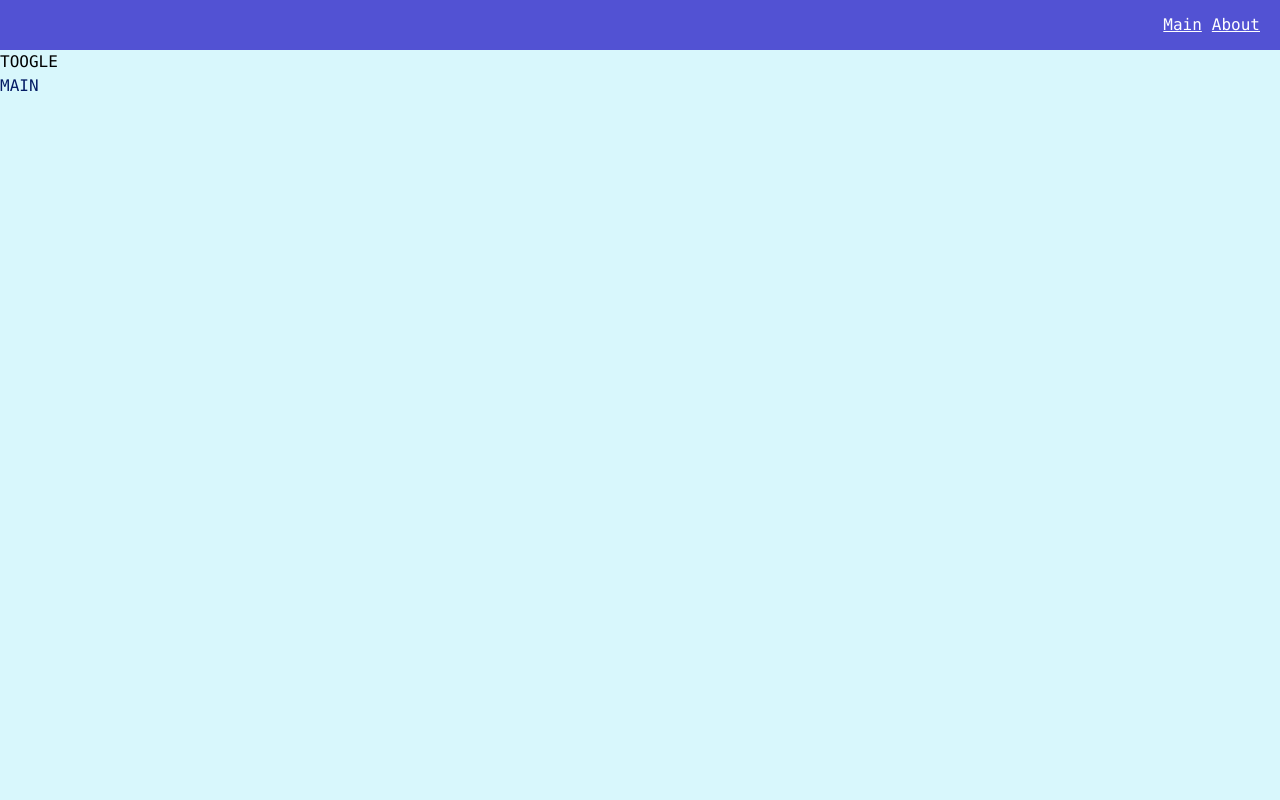
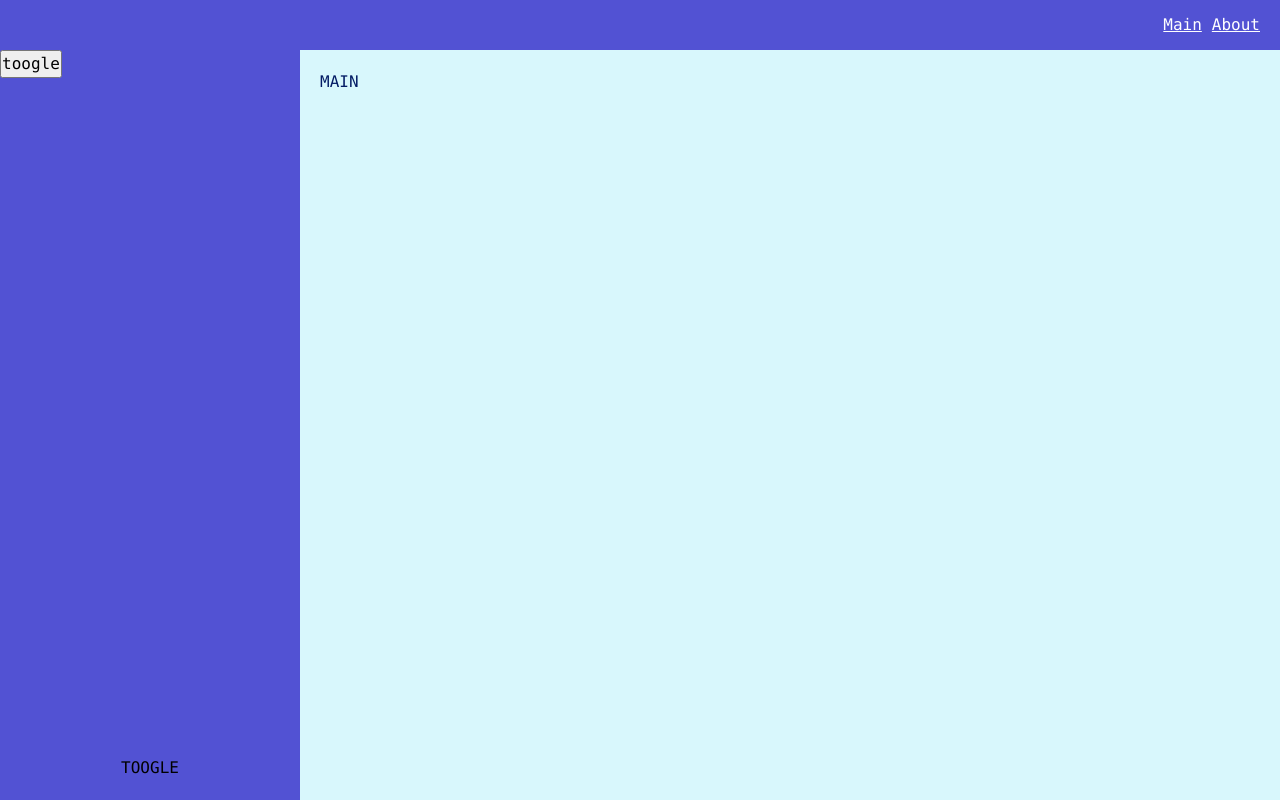
Before and after one commit to Annettuu/blog, a React app: page / in a window 1280 px wide. Built offline with nearby package versions, Linux system fonts and the light colour scheme.

Commit message:
Add: sidebar

```diff
--- a/src/app/App.tsx
+++ b/src/app/App.tsx
@@ -3,7 +3,7 @@ import {UseTheme} from "app/provides/ThemeProvider";
 import {classNames} from "shared/lib/classNames";
 import {AppRouter} from "app/provides/router";
 import {NavBar} from "widgets/NavBar";
-import {ThemeSwitcher} from "widgets/ThemeSwitcher";
+import {Sidebar} from "widgets/Sidebar";
 
 export const App = () => {
     const  {theme} = UseTheme();
@@ -11,8 +11,10 @@ export const App = () => {
     return (
         <div className={classNames('app',{},[theme])}>
             <NavBar />
-            <ThemeSwitcher />
-            <AppRouter />
+            <div className='content-page'>
+                <Sidebar />
+                <AppRouter />
+            </div>
         </div>
     )
 }
--- a/src/app/provides/router/ui/AppRouter.tsx
+++ b/src/app/provides/router/ui/AppRouter.tsx
@@ -5,6 +5,7 @@ import {routeConfig} from "shared/config/routeConfig/routeConfig";
 const AppRouter = () => {
     return (
         <Suspense fallback={<div>Loading...</div>}>
+            <div className='page-wrapper'>
                 <Routes>
                     {Object.values(routeConfig).map(({element, path}) => (
                         <Route
@@ -14,6 +15,7 @@ const AppRouter = () => {
                         />
                     ))}
                 </Routes>
+            </div>
         </Suspense>
     );
 };
--- a/src/app/styles/index.scss
+++ b/src/app/styles/index.scss
@@ -11,3 +11,11 @@
 
   min-height: 100vh;
 }
+
+.content-page {
+  display: flex;
+}
+.page-wrapper {
+  flex-grow: 1;
+  padding: 20px;
+}
--- a/src/app/styles/variables/global.scss
+++ b/src/app/styles/variables/global.scss
@@ -10,4 +10,7 @@
   --font-l: var(--font-size-l) / var(--font-line-l) var(--font-family-main);
 
   --navbar-height: 50px;
+
+  --sidebar-width: 300px;
+  --sidebar-width-collapsed: 80px;
 }
--- /dev/null
+++ b/src/widgets/Sidebar/index.ts
@@ -0,0 +1,3 @@
+import { Sidebar } from "./ui/Sidebar/Sidebar";
+
+export { Sidebar };
--- /dev/null
+++ b/src/widgets/Sidebar/ui/Sidebar/Sidebar.module.scss
@@ -0,0 +1,19 @@
+.Sidebar {
+  height: calc(100vh - var(--navbar-height));
+  width: var(--sidebar-width);
+  background: var(--inverted-bg-color);
+  position: relative;
+  transition: width 0.3s;
+}
+
+.collapsed {
+  width: var(--sidebar-width-collapsed);
+}
+
+.switchers {
+  position: absolute;
+  bottom: 20px;
+  display: flex;
+  justify-content: center;
+  width: 100%;
+}
--- /dev/null
+++ b/src/widgets/Sidebar/ui/Sidebar/Sidebar.tsx
@@ -0,0 +1,27 @@
+import {classNames} from "shared/lib/classNames";
+import classes from './Sidebar.module.scss';
+import {useState} from "react";
+import {ThemeSwitcher} from "widgets/ThemeSwitcher";
+
+interface SidebarProps {
+    className?: string;
+}
+
+export const Sidebar = ({className}: SidebarProps) => {
+    const [collapsed, setCollapsed] = useState(false);
+
+    const onToggle = () => {
+        setCollapsed(prev => !prev);
+    }
+
+    return (
+        <div
+            className={classNames(classes.Sidebar, {[classes.collapsed]: collapsed}, [className])}
+        >
+            <button onClick={onToggle}>toogle</button>
+            <div className={classes.switchers}>
+                <ThemeSwitcher />
+            </div>
+        </div>
+    )
+}
```
Lines whose indentation alone changed are shown as unchanged.
